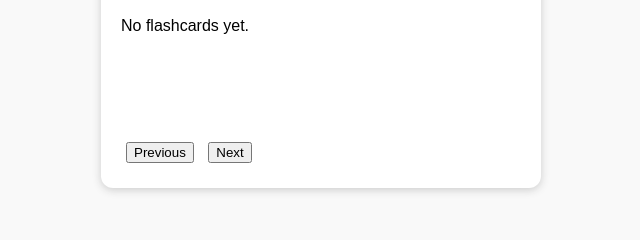
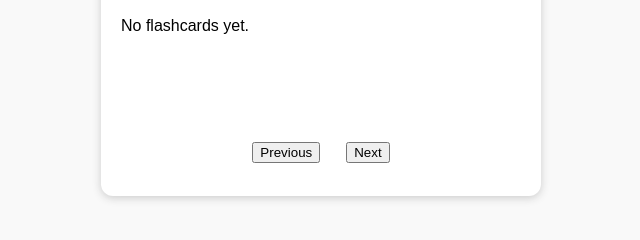
Before and after one commit to jain-alisha/flashcards, a plain HTML site: page flashcard-app/index.html in a window 1280 px wide. Shown: the part 156-396 px from the top of the page, without its empty margins (319-959 px from the left). Drawn offline with Linux system fonts and the light colour scheme.

Commit message:
Update index.html

```diff
--- a/flashcard-app/index.html
+++ b/flashcard-app/index.html
@@ -14,8 +14,11 @@
       <button type="submit">Add Flashcard</button>
     </form>
     <div id="flashcard-container"></div>
-    <button id="prev">Previous</button>
-    <button id="next">Next</button>
+    <div style="display: flex; justify-content: center; gap: 16px; margin-bottom: 8px;">
+        <button id="prev">Previous</button>
+        <button id="next">Next</button>
+    </div>
+
   </div>
   <script src="app.js"></script>
 </body>
```
